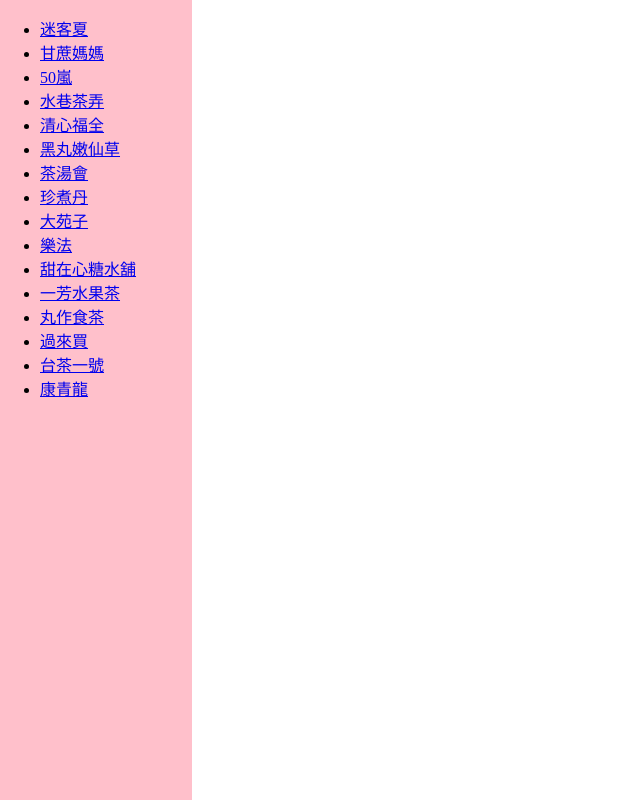
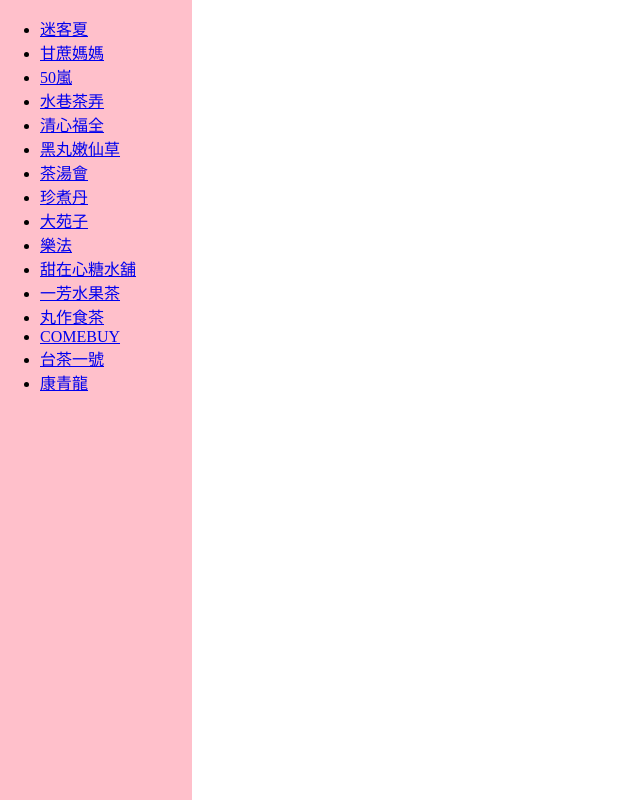
Before and after one commit to TroyCode/react-104di-drinks, a React app: page / in a window 1280 px wide. Shown: the whole page, without its empty margins (0-640 px from the left). Built offline with nearby package versions, Linux system fonts and the light colour scheme.

Commit message:
fix: comebuy's chinese name

```diff
--- a/src/data.js
+++ b/src/data.js
@@ -117,7 +117,7 @@
     linkType: null,
   },
   comebuy: {
-    chtName: '過來買',
+    chtName: 'COMEBUY',
     menuSrc: 'https://i.imgur.com/QV0ufCQ.jpg',
     bnhName: '新店北新',
     tel: '02 2911 1788',
```
